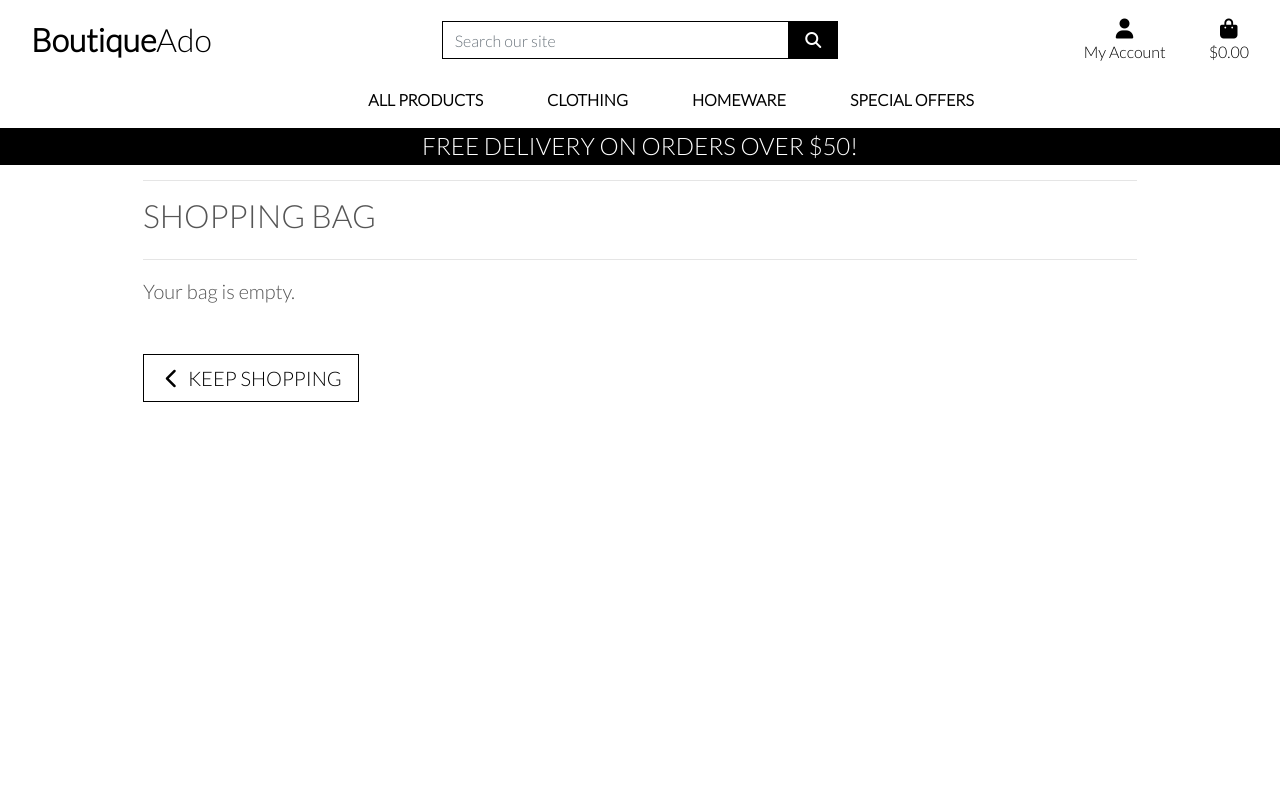
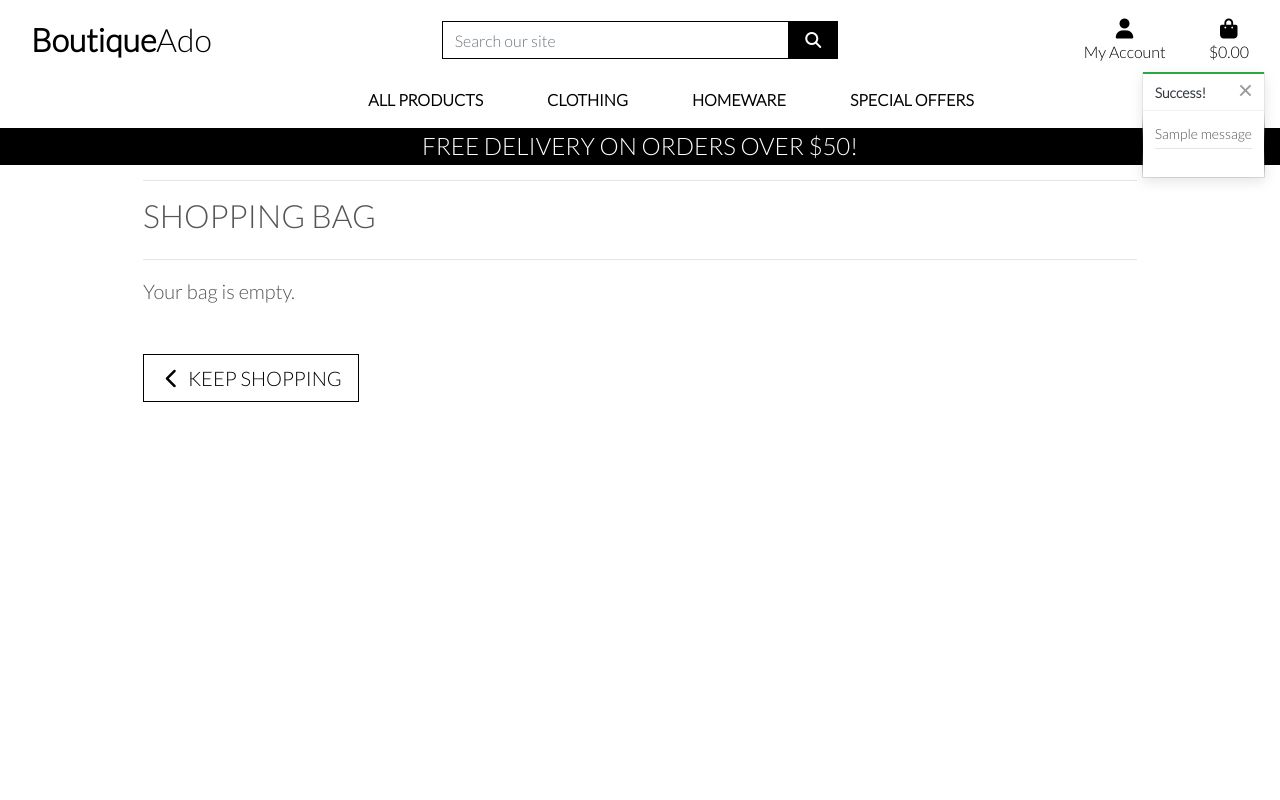
Before and after one commit to KSheeds1/Boutique-Ado-V1, a Django app: page /bag/ in a window 1280 px wide. Run offline with Django 3.2, Linux system fonts and the light colour scheme; tables that the repository leaves empty hold one stand-in row (values such as "Sample post"); one stand-in notice (Sample message) is shown; some libraries are stand-ins or nearby versions.

Commit message:
Added toast functionality.

```diff
--- a/bag/views.py
+++ b/bag/views.py
@@ -1,4 +1,7 @@
 from django.shortcuts import render, redirect, reverse, HttpResponse
+from django.contrib import messages
+
+from products.models import Product
 
 
 def view_bag(request):
@@ -10,6 +13,7 @@ def view_bag(request):
 def add_to_bag(request, item_id):
     """ Add a quantity of the specified product to the shopping bag """
 
+    product = Product.objects.get(pk=item_id)
     quantity = int(request.POST.get('quantity'))
     redirect_url = request.POST.get('redirect_url')
     size = None
@@ -30,6 +34,7 @@ def add_to_bag(request, item_id):
             bag[item_id] += quantity
         else:
             bag[item_id] = quantity
+            messages.success(request, f'Added {product.name} to your shopping bag!')
 
     request.session['bag'] = bag
     return redirect(redirect_url)
--- a/boutique_ado/settings.py
+++ b/boutique_ado/settings.py
@@ -77,6 +77,8 @@ TEMPLATES = [
         },
     },
 ]
+
+MESSAGE_STORAGE = 'django.contrib.messages.storage.session.SessionStorage'
 
 AUTHENTICATION_BACKENDS = [
     # Needed to login by username in Django admin, regardless of `allauth`
--- a/static/css/base.css
+++ b/static/css/base.css
@@ -102,6 +102,21 @@ a.category-badge > span.badge:hover {
     cursor: pointer;
 }
 
+.message-container {
+    position: fixed;
+    top: 72px;
+    right: 15px;
+    z-index: 99999999999;
+}
+
+.custom-toast {
+    overflow: visible;
+}
+
+.toast-capper {
+    height: 2px;
+}
+
 /* -------------------------------- Media Queries */
 
 /* Slightly larger container on xl screens */
--- a/templates/base.html
+++ b/templates/base.html
@@ -114,7 +114,21 @@
         </header>
 
       {% if messages %}
-      <div class="message-container"></div>
+      <div class="message-container">
+          {% for message in messages %}
+            {% with message.level as level %}
+                {% if level == 40 %} <!--Error-->
+                    {% include 'includes/toasts/toast_error.html' %}
+                {% elif level == 30 %} <!--Warning-->
+                    {% include 'includes/toasts/toast_warning.html' %}
+                {% elif level == 25 %} <!--Success-->
+                    {% include 'includes/toasts/toast_success.html' %}
+                {% else %}
+                    {% include 'includes/toasts/toast_info.html' %}
+                {% endif %}
+            {% endwith %}
+          {% endfor %}
+      </div>
       {% endif %}
 
       {% block page_header %}
@@ -124,6 +138,9 @@
       {% endblock %}
 
       {% block postloadjs %}
+      <script type="text/javascript">
+          $('.toast').toast('show')
+      </script>
       {% endblock %}
     </body>
 
--- /dev/null
+++ b/templates/includes/toasts/toast_success.html
@@ -0,0 +1,18 @@
+<div class="toast custom-toast rounded-0 border-top-0" data-autohide="false">
+    <div class="arrow-up arrow-success"></div>
+    <div class="w-100 toast-capper bg-success"></div>
+    <div class="toast-header bg-white text-dark">
+        <strong class="mr-auto">Success!</strong>
+        <button type="button" class="ml-2 mb-1 close text-dark" data-dismiss="toast" aria-label="Close">
+            <span aria-hidden="true">&times;</span>
+        </button>
+    </div>
+    <div class="toast-body bg-white">
+        <div class="row">
+            <div class="col">
+                {{ message }}
+                <hr class="mt-1 mb-3">
+            </div>
+        </div>
+    </div>
+</div>
```
Also changed, not shown: templates/includes/toasts/toast_error.html (added, +18 -0 lines), templates/includes/toasts/toast_info.html (added, +18 -0 lines), templates/includes/toasts/toast_warning.html (added, +18 -0 lines).
